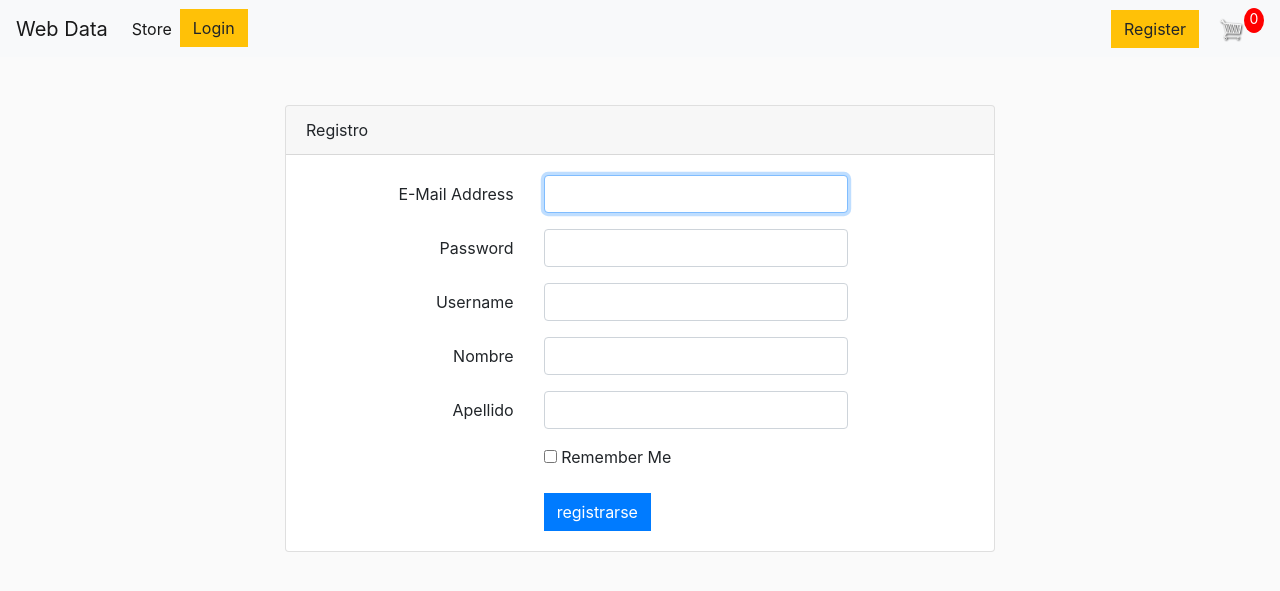
After one commit to Rob866/shop_app, a Django app: page /register/ in a window 1280 px wide. The commit adds this page. Shown: the top 591 px of the page. Run offline with Django 3.2, Linux system fonts and the light colour scheme; some libraries are stand-ins or nearby versions.

Commit message:
some changes

```diff
--- a/web_app/store/forms.py
+++ b/web_app/store/forms.py
@@ -2,4 +2,8 @@ from  django.forms import inlineformset_factory
 from .models import  Order,OrderItem
 
 
-OrderItemLineFormSet = inlineformset_factory(Order,OrderItem,fields=('cantidad',),extra=0,)
+OrderItemLineFormSet = inlineformset_factory(
+ Order
+,OrderItem
+,fields=('cantidad',)
+,extra=0,)
--- a/web_app/store/middlewares.py
+++ b/web_app/store/middlewares.py
@@ -5,8 +5,12 @@ def order_middleware(get_response):
     def middleware(request):
         if 'order_id' in request.session:
             order_id = request.session['order_id']
-            order = Order.objects.get(id=order_id)
-            request.order = order
+            try:
+                order = Order.objects.get(id=order_id)
+                request.order = order
+            except Order.DoesNotExist:
+                del request.session['order_id']
+                request.order = None
         else:
             request.order = None
         response = get_response(request)
--- a/web_app/store/models.py
+++ b/web_app/store/models.py
@@ -80,8 +80,8 @@ class Order(models.Model):
 
 
 class OrderItem(models.Model):
-    producto = models.ForeignKey(Producto,on_delete=models.SET_NULL,null=True)
-    order = models.ForeignKey(Order,on_delete=models.SET_NULL,null=True)
+    producto = models.ForeignKey(Producto,on_delete=models.CASCADE,null=True)
+    order = models.ForeignKey(Order,on_delete=models.CASCADE,null=True)
     cantidad = models.PositiveIntegerField(default=1,validators=[MinValueValidator(1)])
     date_added = models.DateTimeField(auto_now_add=True)
 
--- /dev/null
+++ b/web_app/store/templates/store/register.html
@@ -0,0 +1,98 @@
+{% extends 'store/base.html' %}
+{% load static %}
+{% block content %}
+<style>
+
+.my-form
+{
+  padding-top: 1.5rem;
+  padding-bottom: 1.5rem;
+}
+
+.my-form .row
+{
+  margin-left: 0;
+  margin-right: 0;
+}
+
+.login-form
+{
+  padding-top: 1.5rem;
+  padding-bottom: 1.5rem;
+}
+
+.login-form .row
+{
+  margin-left: 0;
+  margin-right: 0;
+}
+</style>
+<main class="login-form">
+    <div class="cotainer">
+        <div class="row justify-content-center">
+            <div class="col-md-8">
+                <div class="card">
+                    <div class="card-header">Registro</div>
+                    <div class="card-body">
+                        <form action="" method="">
+                            <div class="form-group row">
+                                <label for="email_address" class="col-md-4 col-form-label text-md-right">E-Mail Address</label>
+                                <div class="col-md-6">
+                                    <input type="text" id="email_address" class="form-control" name="email-address" required autofocus>
+                                </div>
+                            </div>
+
+                            <div class="form-group row">
+                                <label for="password" class="col-md-4 col-form-label text-md-right">Password</label>
+                                <div class="col-md-6">
+                                    <input type="password" id="password" class="form-control" name="password" required>
+                                </div>
+                            </div>
+                            <div class="form-group row">
+                                <label  class="col-md-4 col-form-label text-md-right">
+                                  Username</label>
+                                <div class="col-md-6">
+                                    <input type="text"  class="form-control" name="username" required autofocus>
+                                </div>
+                            </div>
+                            <div class="form-group row">
+                                <label for="email_address" class="col-md-4 col-form-label text-md-right">
+                                  Nombre</label>
+                                <div class="col-md-6">
+                                    <input type="text"  class="form-control" name="Nombre" required autofocus>
+                                </div>
+                            </div>
+                            <div class="form-group row">
+                                <label for="email_address" class="col-md-4 col-form-label text-md-right">
+                                  Apellido</label>
+                                <div class="col-md-6">
+                                    <input type="text"  class="form-control" name="Apellido" required autofocus>
+                                </div>
+                            </div>
+
+                            <div class="form-group row">
+                                <div class="col-md-6 offset-md-4">
+                                    <div class="checkbox">
+                                        <label>
+                                            <input type="checkbox" name="remember"> Remember Me
+                                        </label>
+                                    </div>
+                                </div>
+                            </div>
+
+                            <div class="col-md-6 offset-md-4">
+                                <button type="submit" class="btn btn-primary">
+                                    registrarse
+                                </button>
+
+                            </div>
+                    </div>
+                    </form>
+                </div>
+            </div>
+        </div>
+    </div>
+    </div>
+</main>
+
+{% endblock content %}
--- a/web_app/store/urls.py
+++ b/web_app/store/urls.py
@@ -10,4 +10,6 @@ urlpatterns = [
     path('add_to_order/',views.add_to_order,name='add_to_order'),
     path('cart/',views.cart,name='cart'),
     path('checkout/',views.checkout,name='checkout'),
+    path('login/',views.login,name='login'),
+    path('register/',views.register,name='register'),
 ]
--- a/web_app/store/views.py
+++ b/web_app/store/views.py
@@ -35,6 +35,9 @@ def add_to_order(request):
         orderItem.save()
     return HttpResponseRedirect(reverse('store:producto_view',args=(producto.slug,)))
 
+
+
+
 def cart(request):
     if not request.order:
         return render(request,'store/cart.html',{ 'formset': None})
@@ -53,8 +56,14 @@ def cart(request):
     return render(request,'store/cart.html',{ 'formset': formset})
 
 
-
-
 def checkout(request):
     context = {}
     return render(request,'store/checkout.html',context)
+
+def login(request):
+    context = {}
+    return render(request,'store/login.html',context)
+
+def register(request):
+    context = {}
+    return render(request,'store/register.html',context)
--- a/web_app/templates/store/base.html
+++ b/web_app/templates/store/base.html
@@ -27,12 +27,13 @@
           <a class="nav-link" href="{% url 'store:store' %}">Store<span class="sr-only">(current)</span></a>
         </li>
         <li class="nav-item">
-          <a class="nav-link" href="#">Link</a>
+        <a href="{% url 'store:login' %}" class="btn btn-warning">Login</a>
+        <!--<a class="nav-link" href="#">Link</a>-->
         </li>
 
       </ul>
       <div class="form-inline my-2 my-lg-0">
-       <a href="#"class="btn btn-warning">Login</a>
+        <a  style="margin-right: 5px;" href="{% url 'store:register' %}" class="btn btn-warning">Register</a>
 
         <a href="{% url 'store:cart' %}">
           <img  id="cart-icon" src="{% static 'images/cart.png' %}">
@@ -51,8 +52,5 @@
       {% endblock %}
 
     </div>
-
-
-
   </body>
 </html>
```
Also changed, not shown: web_app/static/css/plusminusnumber.css (added, +10 -0 lines), web_app/static/js/plusminusnumber.js (added, +28 -0 lines), web_app/store/templates/store/cart.html (+34 -1 lines), web_app/store/templates/store/login.html (added, +80 -0 lines), web_app/store/templates/store/store.html (+6 -6 lines), web_app/store/templates/widgets/plusminusnumber.html (added, +22 -0 lines), web_app/store/widgets.py (added, +8 -0 lines), web_app/db.sqlite3, web_app/media/imagenes-del-producto/mesa.jpg (added), web_app/media/producto-thumbnails/mesa.jpg (added), web_app/store/migrations/0001_initial.py (added).
